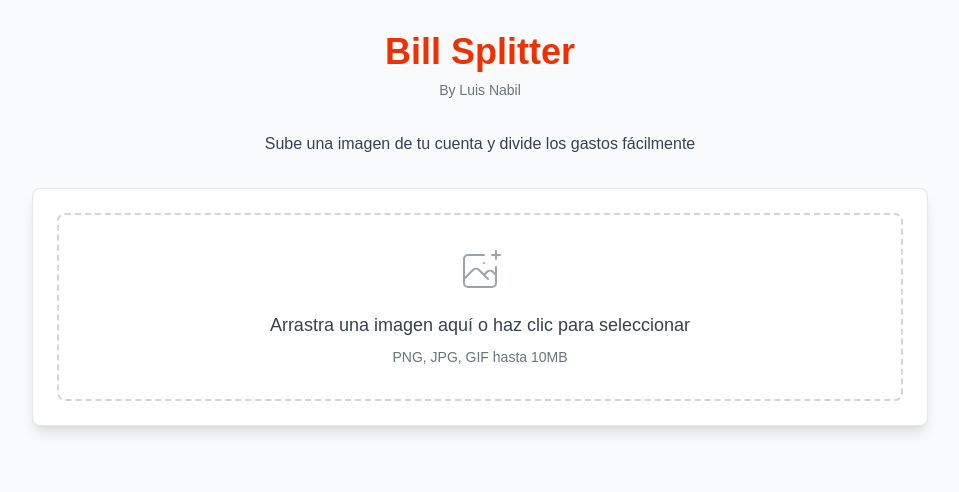
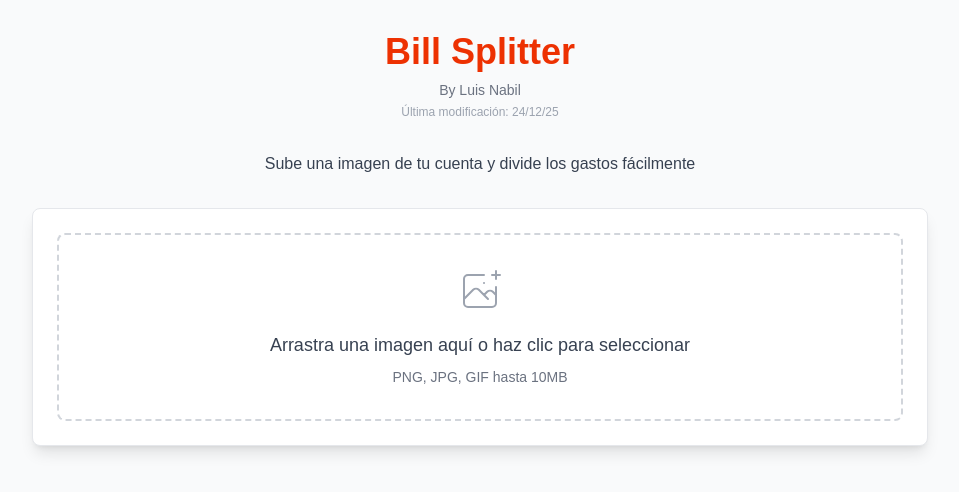
Before and after one commit to LuisNabil29/billSplitter, a Next.js app: page / in a window 1280 px wide. Shown: the top 492 px of the page, without its empty margins (160-1119 px from the left). Built offline with nearby package versions, Linux system fonts and the light colour scheme.

Commit message:
AÃ±adir fecha de Ãºltima modificaciÃ³n (24/12/25) en pÃ¡gina principal

```diff
--- a/app/page.tsx
+++ b/app/page.tsx
@@ -114,6 +114,7 @@
             Bill Splitter
           </h1>
           <p className="text-sm text-gray-500 mt-2">By Luis Nabil</p>
+          <p className="text-xs text-gray-400 mt-1">Última modificación: 24/12/25</p>
         </div>
         <p className="text-center text-gray-700 mb-8">
           Sube una imagen de tu cuenta y divide los gastos fácilmente
```
